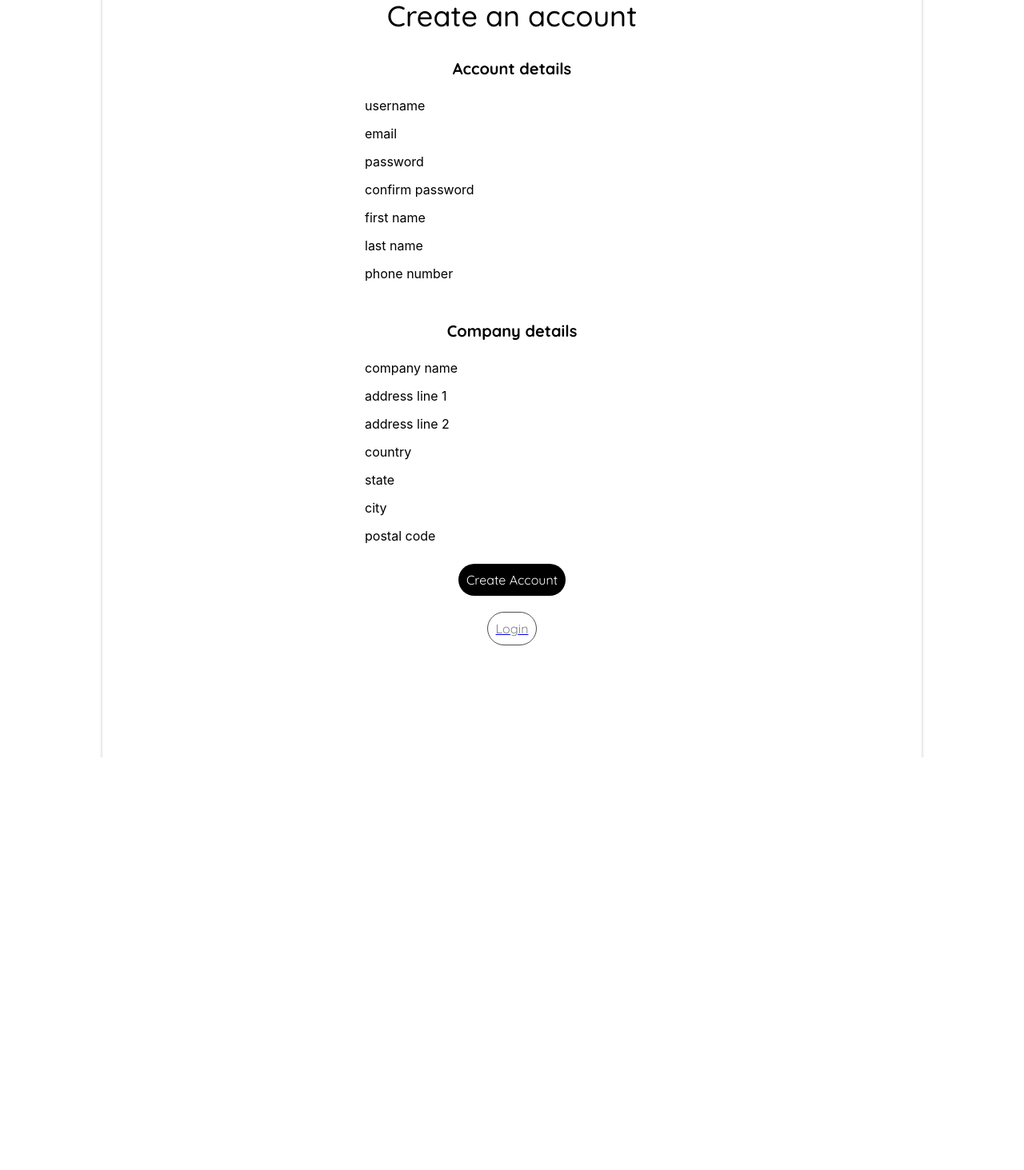
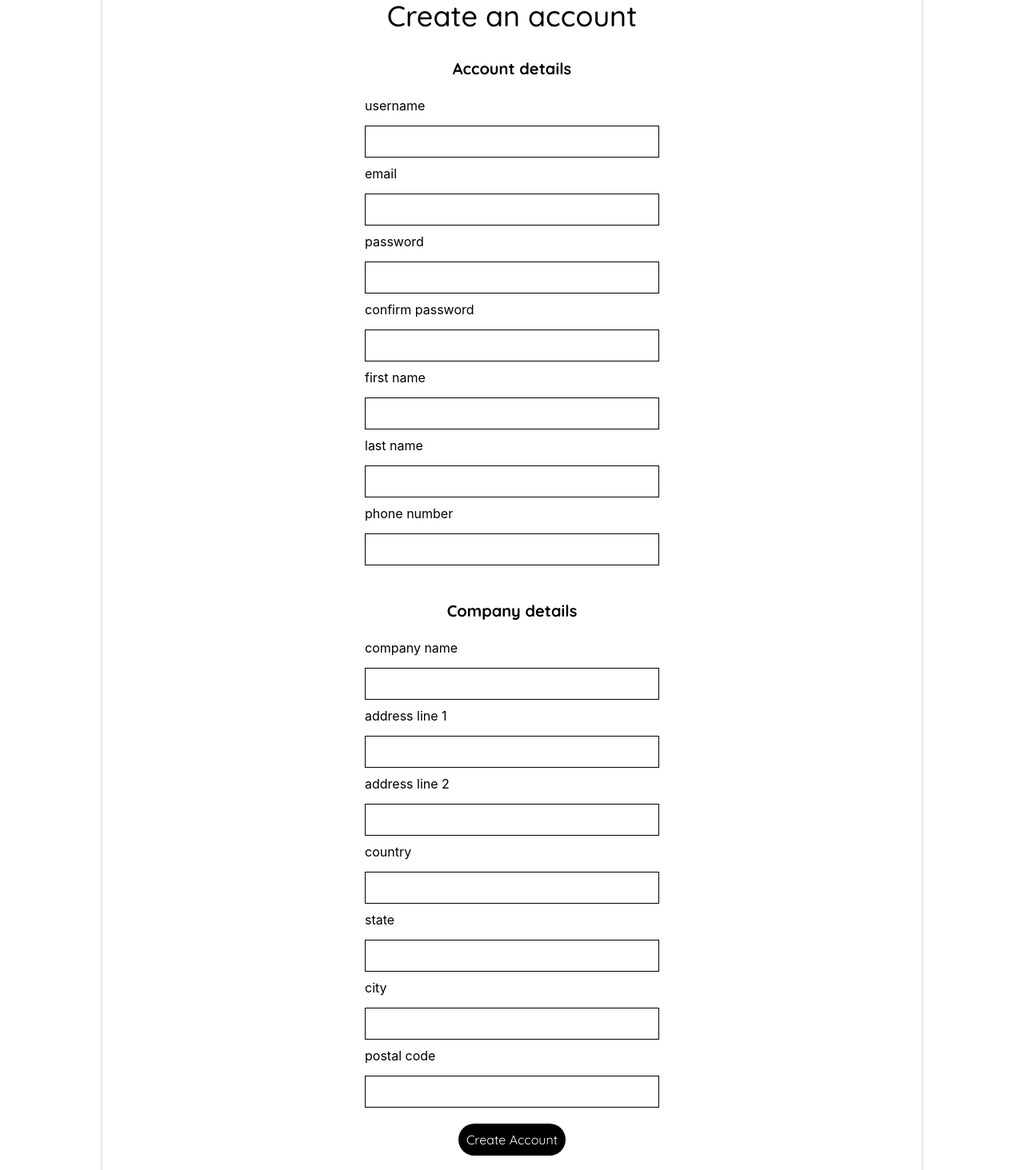
Before and after one commit to iambaangkok/261342-Database-Project-Frontend, a React (Create React App) app: page /signup in a window 1280 px wide. Shown: the part 240-1703 px from the top of the page at 80% size. Before the commit the page ends 1187 px from the top, so only its background shows below. Built offline with nearby package versions, Linux system fonts and the light colour scheme.

Commit message:
add variable for axios.post in Register

```diff
--- a/src/pages/Register.tsx
+++ b/src/pages/Register.tsx
@@ -1,10 +1,52 @@
+import axios from 'axios';
+import { useState } from 'react';
 import { Link } from 'react-router-dom';
 import Button from '../components/Button';
 import InputField from '../components/InputField';
 import '../css/Register.css'
 
+const url = "http://127.0.0.1:8000/register";
 
 function Register() {
+    const [username, setUsername] = useState("")
+    const [email, setEmail] = useState("")
+    const [password, setPassword] = useState("")
+    const [confirmPassword, setCFPassword] = useState("")
+    const [firstName, setFName] = useState("")
+    const [LastName, setLName] = useState("")
+    const [phoneNumber, setPhone] = useState("")
+
+    const [companyName, setCompanyName] = useState("")
+    const [addressLine1, setAddressLine1] = useState("")
+    const [addressLine2, setAddressLine2] = useState("")
+    const [country, setCountry] = useState("")
+    const [state, setState] = useState("")
+    const [city, setCity] = useState("")
+    const [postalCode, setPostalCode] = useState("")
+
+    const postData = async () => {
+        try{
+            const resp = await axios.post(url,{
+                username:username,
+                email:email,
+                password:password,
+                firstName:firstName,
+                LastName:LastName,
+                phoneNumber:phoneNumber,
+                companyName:companyName,
+                addressLine1:addressLine1,
+                addressLine2:addressLine2,
+                country:country,
+                state:state,
+                city:city,
+                postalCode:postalCode
+            });
+            console.log(resp)
+        }catch(e){
+            console.log(e)
+        }
+    }
+
     return (
         <div className="Register">
             <div className='RegisterContainer'>
@@ -22,13 +64,34 @@ function Register() {
                                     Account details
                                 </div>
                             </div>
+                            <div className='InputField'>
                                 <InputField textL="username" textR="" />
+                                <input className='Field' onChange={(e) => setUsername(e.target.value)}></input>
+                            </div>
+                            <div className='InputField'>
                                 <InputField textL="email" textR="" />
+                                <input className='Field' onChange={(e) => setEmail(e.target.value)}></input>
+                            </div>
+                            <div className='InputField'>
                                 <InputField textL="password" textR="" />
+                                <input className='PassWord ' onChange={(e) => setPassword(e.target.value)}></input>
+                            </div>
+                            <div className='InputField'>
                                 <InputField textL="confirm password" textR="" />
+                                <input className='PassWord' onChange={(e) => setCFPassword(e.target.value)}></input>
+                            </div>
+                            <div className='InputField'>
                                 <InputField textL="first name" textR="" />
+                                <input className='Field' onChange={(e) => setFName(e.target.value)}></input>
+                            </div>
+                            <div className='InputField'>
                                 <InputField textL="last name" textR="" />
+                                <input className='Field' onChange={(e) => setLName(e.target.value)}></input>
+                            </div>
+                            <div className='InputField'>
                                 <InputField textL="phone number" textR="" />
+                                <input className='Field' onChange={(e) => setPhone(e.target.value)}></input>
+                            </div>
                         </div>
                         <div className='InputField'>
                             <div className='HeadText'>
@@ -36,22 +99,49 @@ function Register() {
                                     Company details
                                 </div>
                             </div>
+                            <div className='InputField'>
                                 <InputField textL="company name" textR="" />
+                                <input className='Field' onChange={(e) => setCompanyName(e.target.value)}></input>
+                            </div>
+                            <div className='InputField'>
                                 <InputField textL="address line 1" textR="" />
+                                <input className='Field' onChange={(e) => setAddressLine1(e.target.value)}></input>
+                            </div>
+                            <div className='InputField'>
                                 <InputField textL="address line 2" textR="" />
+                                <input className='Field' onChange={(e) => setAddressLine2(e.target.value)}></input>
+                            </div>
+                            <div className='InputField'>
                                 <InputField textL="country" textR="" />
+                                <input className='Field' onChange={(e) => setCountry(e.target.value)}></input>
+                            </div>
+                            <div className='InputField'>
                                 <InputField textL="state" textR="" />
+                                <input className='Field' onChange={(e) => setState(e.target.value)}></input>
+                            </div>
+                            <div className='InputField'>
                                 <InputField textL="city" textR="" />
+                                <input className='Field' onChange={(e) => setCity(e.target.value)}></input>
+                            </div>
+                            <div className='InputField'>
                                 <InputField textL="postal code" textR="" />
+                                <input className='Field' onChange={(e) => setPostalCode(e.target.value)}></input>
+                            </div>
                         </div>
                     </div>
 
                     <div className='CreateAccContainer'>
-                        <Button text={"Create Account"} icon={""} buttonColor={"black"} textColor={"white"} func={()=>{}}></Button>
+                        <Button text={"Create Account"} icon={""} buttonColor={"black"} textColor={"white"} func={() => {
+                            {if (password == confirmPassword){
+                                postData()
+                            }else{
+                                alert("Password doesn't match")
+                            }
+                            }}}></Button>
                     </div>
                     <div className='LoginAccContainer'>
                         <Link to='/login'>
-                            <Button text={"Login"} icon={""} buttonColor={"whiteBorder"} textColor={"gray"} func={()=>{}}></Button>
+                            <Button text={"Login"} icon={""} buttonColor={"whiteBorder"} textColor={"gray"} func={() => { }}></Button>
                         </Link>
                     </div>
                 </div>
```
Also changed, not shown: src/css/Register.css (line endings or trailing spaces). Lines whose indentation alone changed are shown as unchanged.
